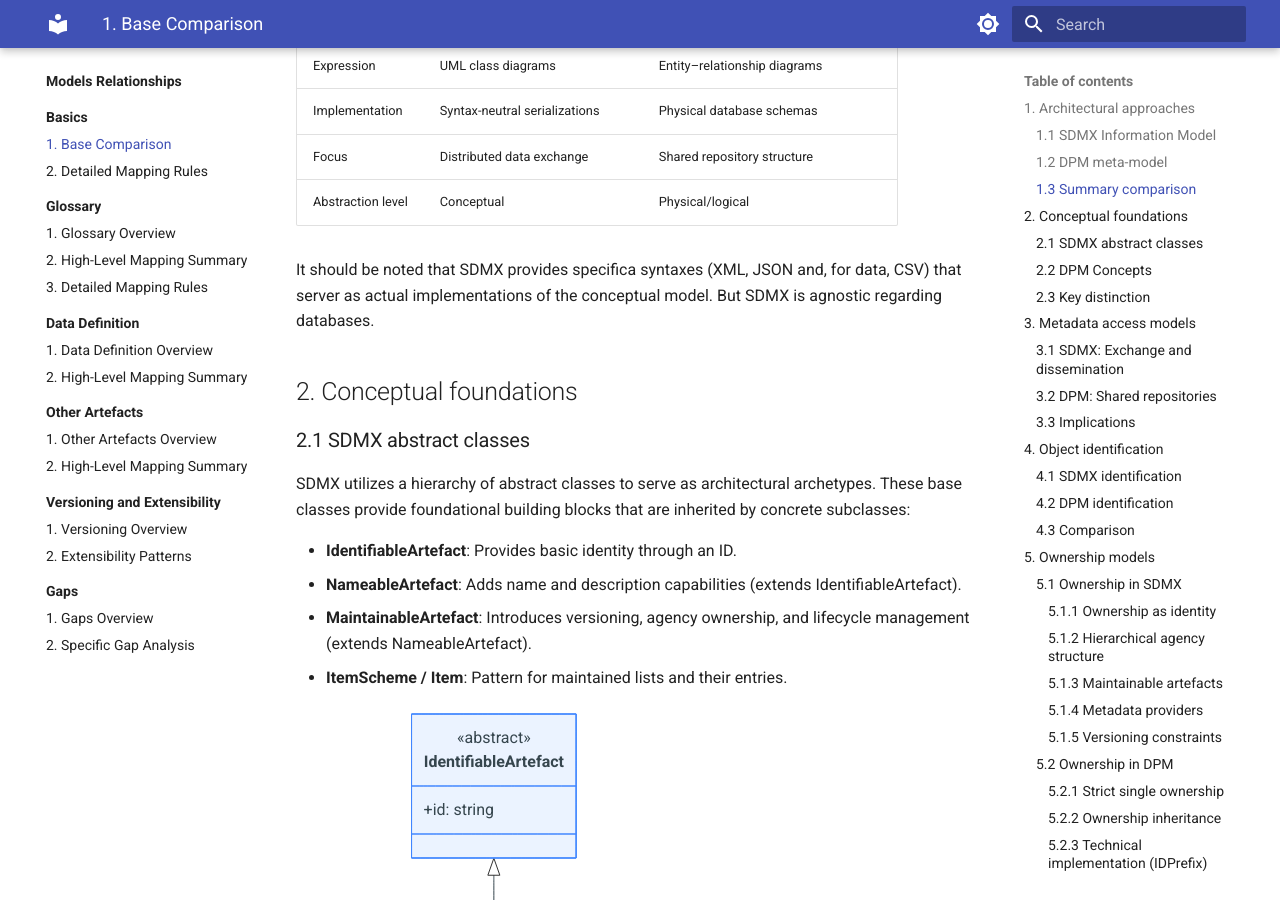
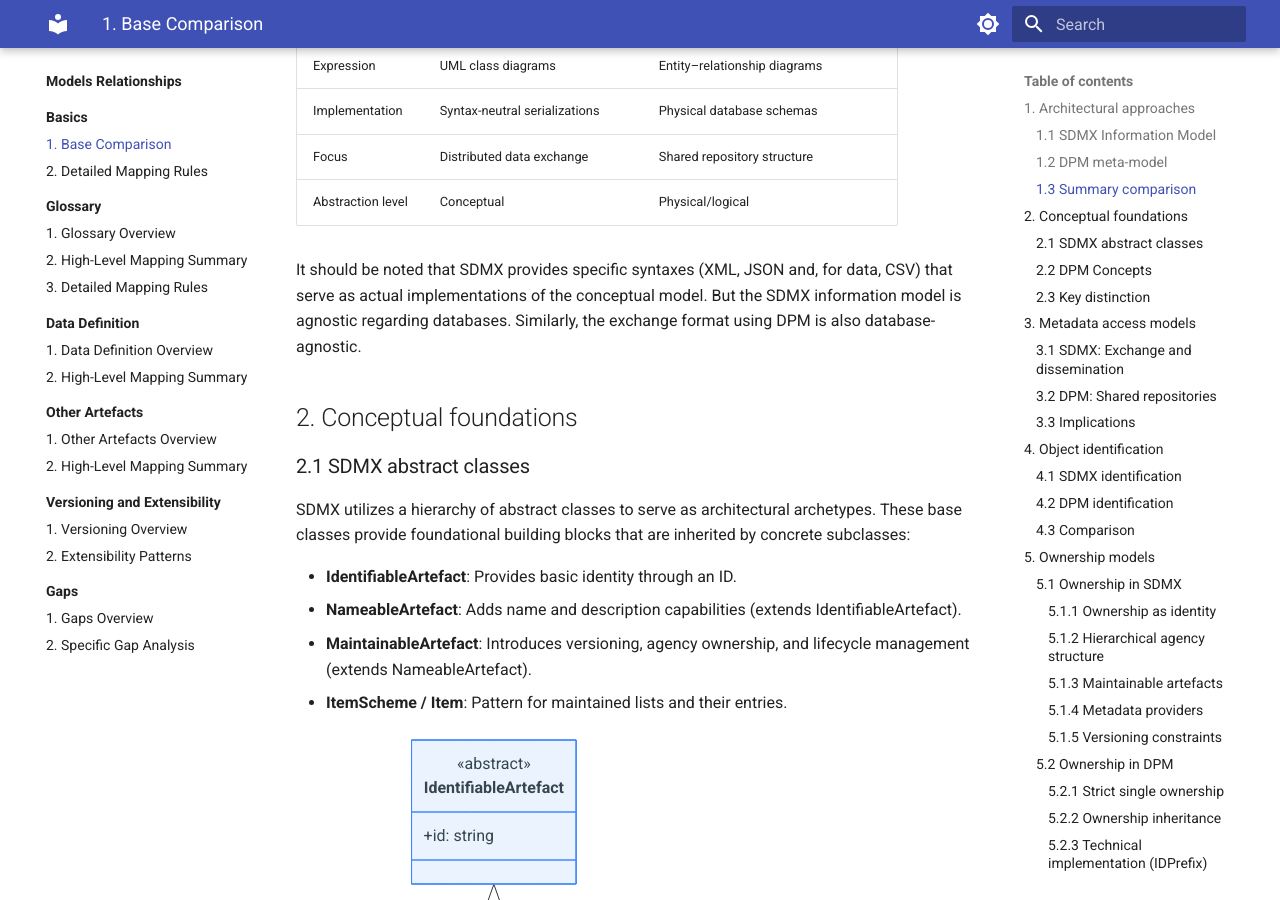
Before and after one commit to sdmx-twg/wp-sdmx-dpm, an MkDocs documentation site: the page built from docs/models-relationships/00_basics/01_base_comparison.md, in a window 1280 px wide and 900 px high, scrolled down 1263 px. Built offline with MkDocs 1.6.1 and Material for MkDocs 9.7.7, drawn with Linux system fonts in a browser that asks for light colours.

Commit message:
fix: clarify SDMX information model is database-agnostic, add DPM exchange note
Addresses #45 — specifies it is the SDMX information model (not SDMX
generically) that is database-agnostic, adds that the DPM exchange
format is also database-agnostic, and fixes typos.

```diff
--- a/docs/models-relationships/00_basics/01_base_comparison.md
+++ b/docs/models-relationships/00_basics/01_base_comparison.md
@@ -32,7 +32,7 @@ The DPM meta-model is a **model of the model**, consisting of statements and str
 | Focus | Distributed data exchange | Shared repository structure |
 | Abstraction level | Conceptual | Physical/logical |
 
-It should be noted that SDMX provides specifica syntaxes (XML, JSON and, for data, CSV) that server as actual implementations of the conceptual model. But SDMX is agnostic regarding databases.
+It should be noted that SDMX provides specific syntaxes (XML, JSON and, for data, CSV) that serve as actual implementations of the conceptual model. But the SDMX information model is agnostic regarding databases. Similarly, the exchange format using DPM is also database-agnostic.
 
 ## 2. Conceptual foundations
 
```
